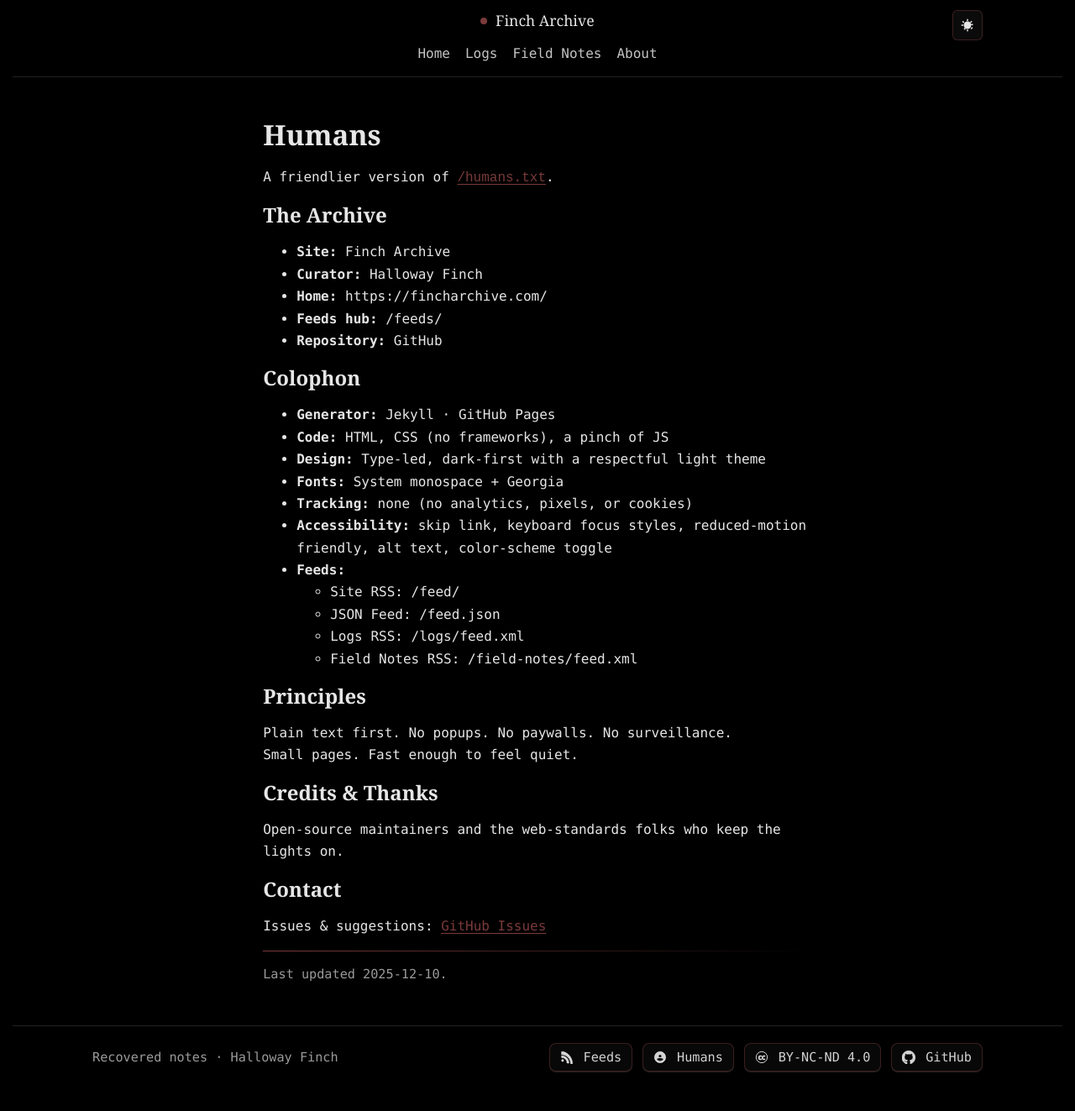
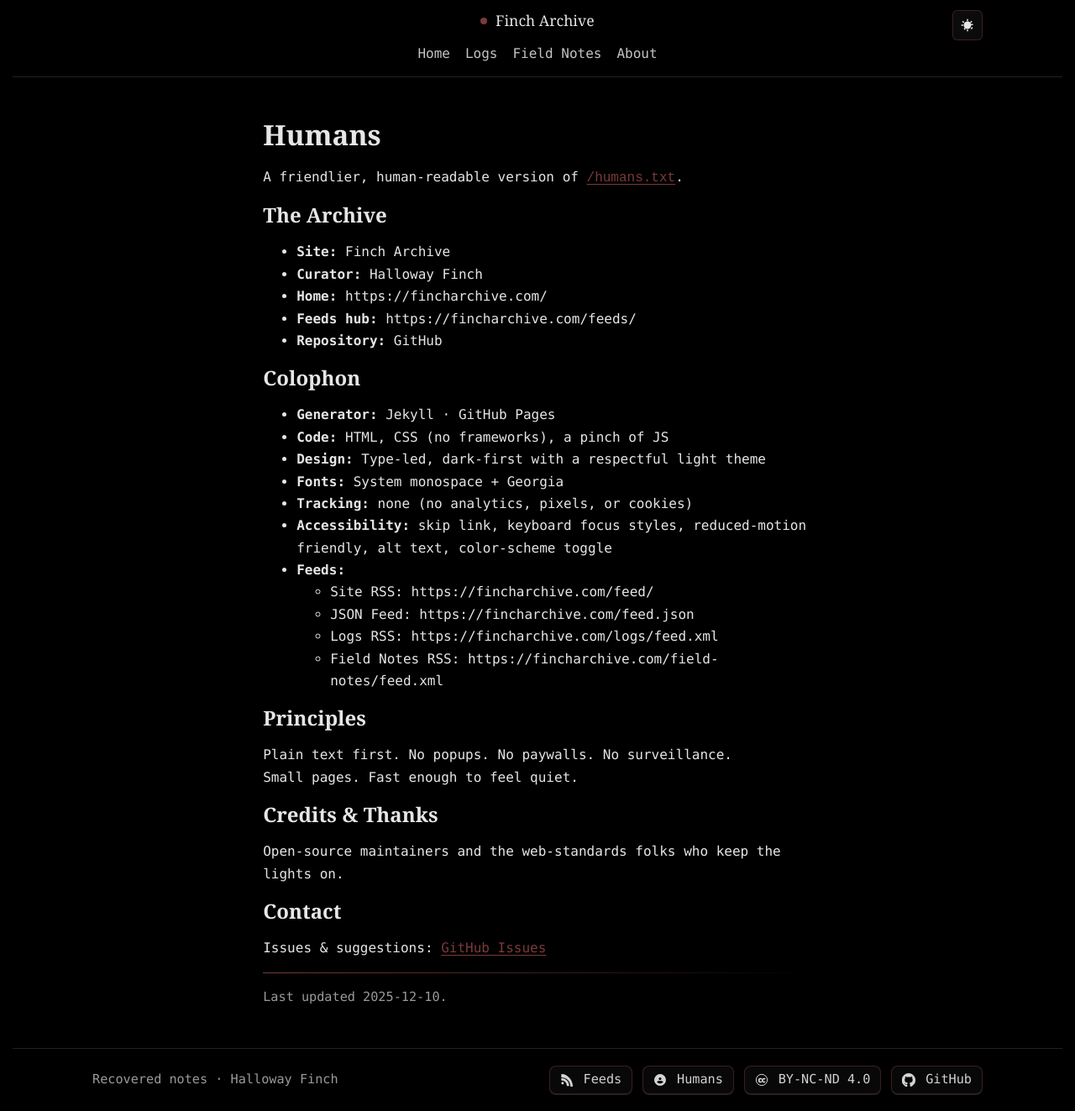
Before and after one commit to HallowayFinch/fincharchive.com, a Jekyll site: the page built from humans/index.md, in a window 1280 px wide and 1323 px high. Shown: the whole window at 84% size. Built offline with Jekyll 4.4.1, drawn with Linux system fonts in a browser that asks for light colours.

Commit message:
Update index.md

```diff
--- a/humans/index.md
+++ b/humans/index.md
@@ -6,16 +6,18 @@ permalink: /humans/
 
 # Humans
 
-A friendlier version of [`/humans.txt`]({{ '/humans.txt' | relative_url }}).
+A friendlier, human-readable version of [`/humans.txt`]({{ '/humans.txt' | relative_url }}).
 
 ## The Archive
+
 - **Site:** Finch Archive
 - **Curator:** Halloway Finch
-- **Home:** <a href="{{ '/' | absolute_url }}">{{ '/' | absolute_url }}</a>
-- **Feeds hub:** <a href="{{ '/feeds/' | absolute_url }}">/feeds/</a>
-- **Repository:** <a href="https://github.com/HallowayFinch/fincharchive.com" rel="noopener">GitHub</a>
+- **Home:** [{{ '/' | absolute_url }}]({{ '/' | absolute_url }})
+- **Feeds hub:** [{{ '/feeds/' | absolute_url }}]({{ '/feeds/' | absolute_url }})
+- **Repository:** [GitHub](https://github.com/HallowayFinch/fincharchive.com){:rel="noopener"}
 
 ## Colophon
+
 - **Generator:** Jekyll · GitHub Pages
 - **Code:** HTML, CSS (no frameworks), a pinch of JS
 - **Design:** Type-led, dark-first with a respectful light theme
```
Also changed, not shown: other parts of humans/index.md (+8 -5 lines).
